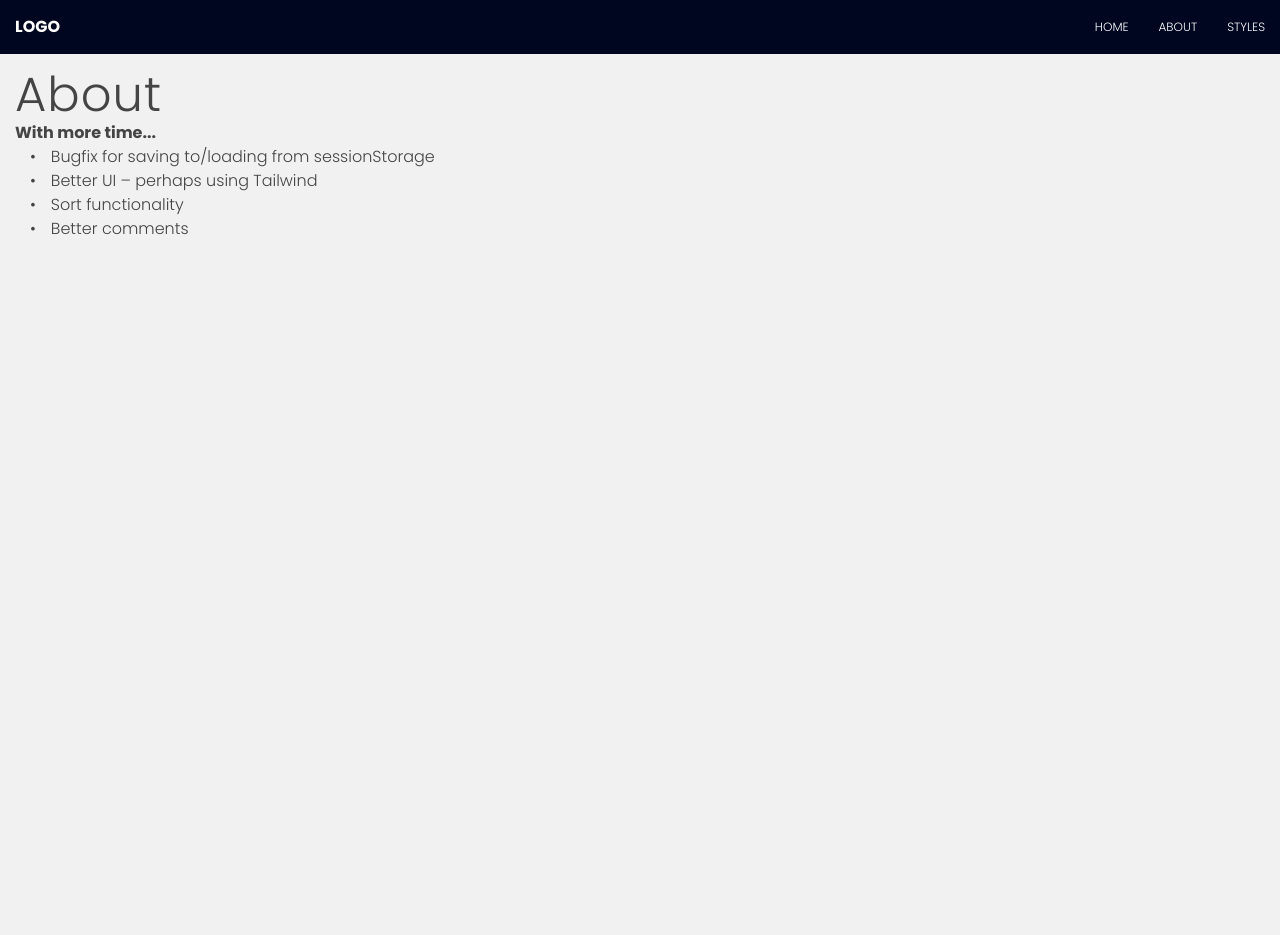
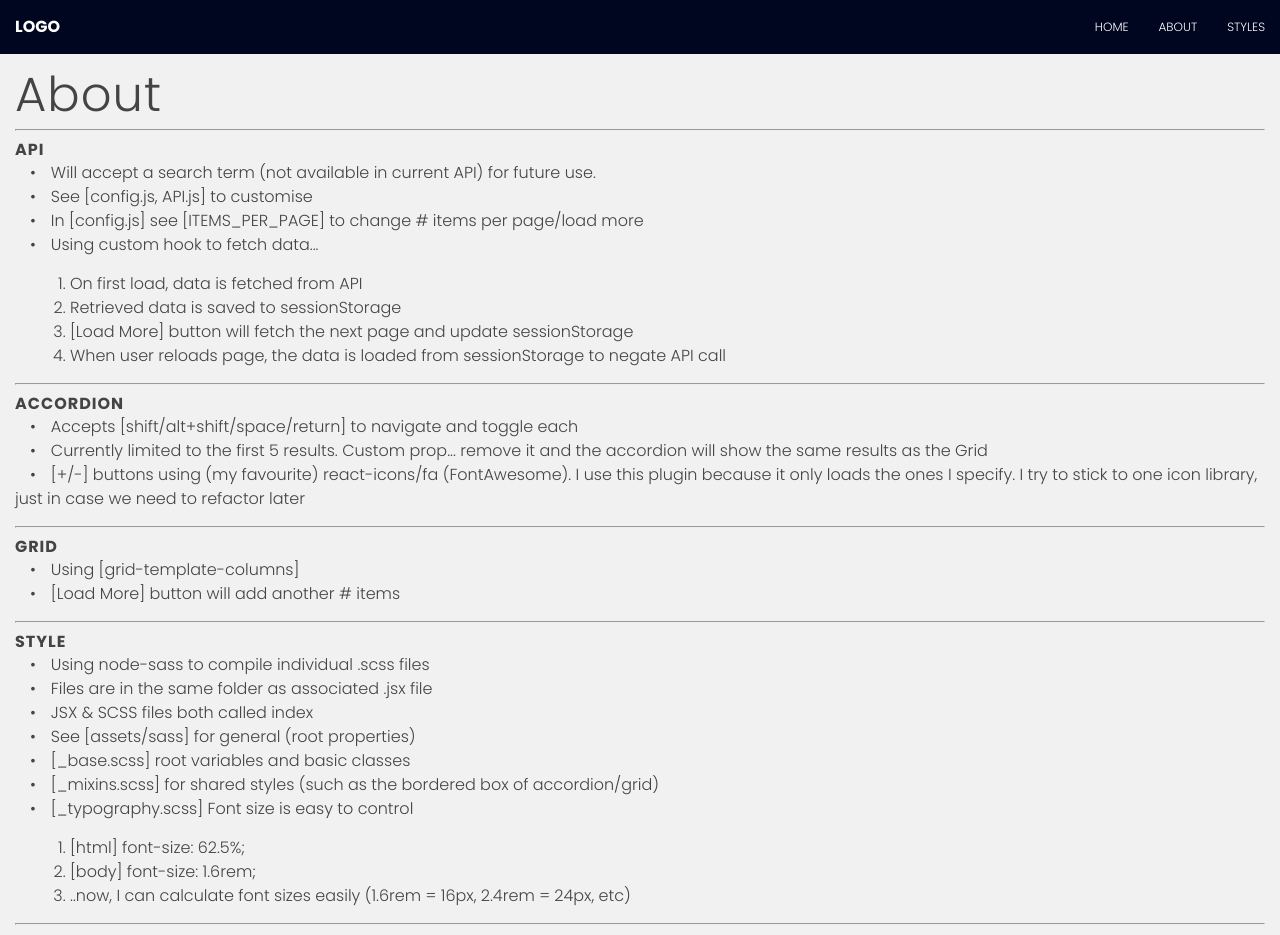
Before and after one commit to almack131216/get-started-template, a React (Create React App) app: page /about in a window 1280 px wide. Shown: the top 935 px of the page. Before the commit the page ends 800 px from the top, so only its background shows below. Built offline with nearby package versions, Linux system fonts and the light colour scheme.

Commit message:
ABOUT | add notes to help review

```diff
--- a/src/assets/sass/_typography.scss
+++ b/src/assets/sass/_typography.scss
@@ -80,12 +80,20 @@ ul {
   margin: 0 0 var(--pad1) 0;
   padding: 0;
 
-  li {
+  > li {
     padding:0;
 
     &::before {
       content: "•";
       padding: 0 var(--pad1);
     }
+
+    > ol {
+      margin:var(--pad1);
+
+      > li {
+        padding:0;
+      }
+    }
   }
 }
--- a/src/pages/About/index.jsx
+++ b/src/pages/About/index.jsx
@@ -8,12 +8,86 @@ const AboutPage = () => {
   return (
     <div className='page-container'>
       <h1>About</h1>
+      <hr />
+      <h5>API</h5>
+      <ul>
+        <li>
+          Will accept a search term (not available in current API) for future
+          use.
+        </li>
+        <li>See [config.js, API.js] to customise</li>
+        <li>
+          In [config.js] see [ITEMS_PER_PAGE] to change # items per page/load
+          more
+        </li>
+        <li>
+          Using custom hook to fetch data...
+          <ol>
+            <li>On first load, data is fetched from API</li>
+            <li>Retrieved data is saved to sessionStorage</li>
+            <li>
+              [Load More] button will fetch the next page and update
+              sessionStorage
+            </li>
+            <li>
+              When user reloads page, the data is loaded from sessionStorage to
+              negate API call
+            </li>
+          </ol>
+        </li>
+      </ul>
+      <hr />
+      <h5>Accordion</h5>
+      <ul>
+        <li>
+          Accepts [shift/alt+shift/space/return] to navigate and toggle each
+        </li>
+        <li>
+          Currently limited to the first 5 results. Custom prop... remove it and
+          the accordion will show the same results as the Grid
+        </li>
+        <li>
+          [+/-] buttons using (my favourite) react-icons/fa (FontAwesome). I use
+          this plugin because it only loads the ones I specify. I try to stick
+          to one icon library, just in case we need to refactor later
+        </li>
+      </ul>
+      <hr />
+      <h5>Grid</h5>
+      <ul>
+        <li>Using [grid-template-columns]</li>
+        <li>[Load More] button will add another # items</li>
+      </ul>
+      <hr />
+      <h5>Style</h5>
+      <ul>
+        <li>Using node-sass to compile individual .scss files</li>
+        <li>Files are in the same folder as associated .jsx file</li>
+        <li>JSX & SCSS files both called index</li>
+
+        <li>
+          See [assets/sass] for general (root properties)
+          <ul>
+            <li>[_base.scss] root variables and basic classes</li>
+            <li>[_mixins.scss] for shared styles (such as the bordered box of accordion/grid)</li>
+            <li>[_typography.scss] Font size is easy to control
+              <ol>
+                <li>[html] font-size: 62.5%;</li>
+                <li>[body] font-size: 1.6rem;</li>
+                <li>
+                  ..now, I can calculate font sizes easily (1.6rem = 16px,
+                  2.4rem = 24px, etc)
+                </li>
+              </ol>
+            </li>
+          </ul>
+        </li>
+      </ul>
+      <hr />
       <strong>With more time...</strong>
       <ul>
-        <li>Bugfix for saving to/loading from sessionStorage</li>
         <li>Better UI – perhaps using Tailwind</li>
         <li>Sort functionality</li>
-        <li>Better comments</li>
       </ul>
     </div>
   )
```
